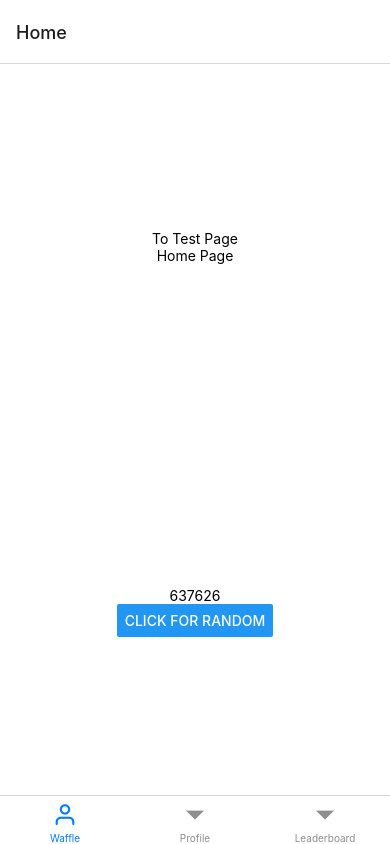
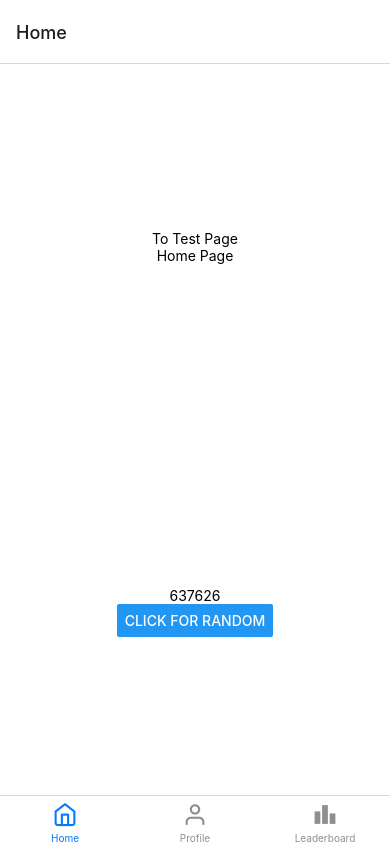
Before and after one commit to jamesocana6/expo-app-test, a React Native app: screen / in a window 390 px wide. Built offline with nearby package versions, Linux system fonts and the light colour scheme.

Commit message:
added icons to navbar

```diff
--- a/src/pages/Main.js
+++ b/src/pages/Main.js
@@ -5,6 +5,7 @@ import Profile from "./Profile";
 import Leaderboard from "./Leaderboard";
 import Home from "./Home";
 import { Feather } from '@expo/vector-icons';
+import { MaterialIcons } from '@expo/vector-icons';
 
 const Tab = createBottomTabNavigator();
 
@@ -16,14 +17,30 @@ const Main = () => {
                 name="Home"
                 component={Home}
                 options={{
-                    tabBarLabel: 'Waffle',
+                    tabBarLabel: 'Home',
+                    tabBarIcon: ({ color, size }) => (
+                        <Feather name="home" color={color} size={size} />
+                        )
+                    }}
+                />
+                <Tab.Screen
+                name="Profile"
+                component={Profile}
+                options={{
                     tabBarIcon: ({ color, size }) => (
                         <Feather name="user" color={color} size={size} />
-                      )
-                  }}
+                        )
+                    }}
                 />
-                <Tab.Screen name="Profile" component={Profile} />
-                <Tab.Screen name="Leaderboard" component={Leaderboard} />
+                <Tab.Screen
+                name="Leaderboard"
+                component={Leaderboard}
+                options={{
+                    tabBarIcon: ({ color, size }) => (
+                        <MaterialIcons name="leaderboard" color={color} size={size} />
+                        )
+                    }}
+                />
             </Tab.Navigator>
         </>
     )
```
